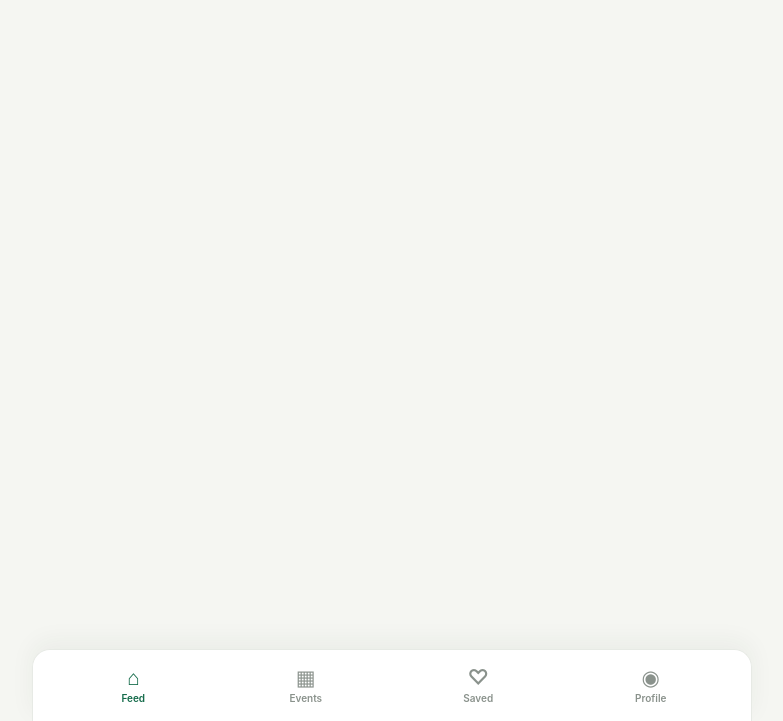
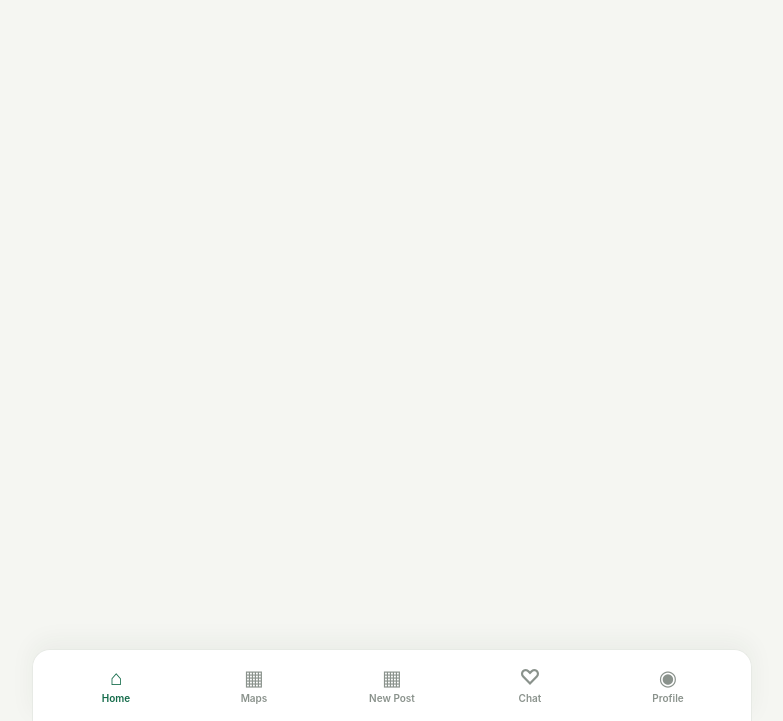
Before and after one commit to lillyxliu/Gator-Board, a plain HTML site: page index.html in a window 1280 px wide. Shown: the part 79-800 px from the top of the page, without its empty margins (248-1031 px from the left). Drawn offline with Linux system fonts and the light colour scheme.

Commit message:
Changed navigation labels

```diff
--- a/index.html
+++ b/index.html
@@ -37,17 +37,21 @@
       </main>
 
       <nav class="bottom-nav" aria-label="Main navigation">
-        <button class="nav-item is-current" type="button" data-view="feed" aria-current="page">
+        <button class="nav-item is-current" type="button" data-view="home" aria-current="page">
           <span class="nav-icon" aria-hidden="true">⌂</span>
-          <span>Feed</span>
+          <span>Home</span>
         </button>
-        <button class="nav-item" type="button" data-view="events">
+        <button class="nav-item" type="button" data-view="maps">
           <span class="nav-icon" aria-hidden="true">▦</span>
-          <span>Events</span>
+          <span>Maps</span>
         </button>
-        <button class="nav-item" type="button" data-view="saved">
+        <button class="nav-item" type="button" data-view="post">
+          <span class="nav-icon" aria-hidden="true">▦</span>
+          <span>New Post</span>
+        </button>
+        <button class="nav-item" type="button" data-view="chat">
           <span class="nav-icon" aria-hidden="true">♡</span>
-          <span>Saved</span>
+          <span>Chat</span>
         </button>
         <button class="nav-item" type="button" data-view="profile">
           <span class="nav-icon" aria-hidden="true">◉</span>
```
